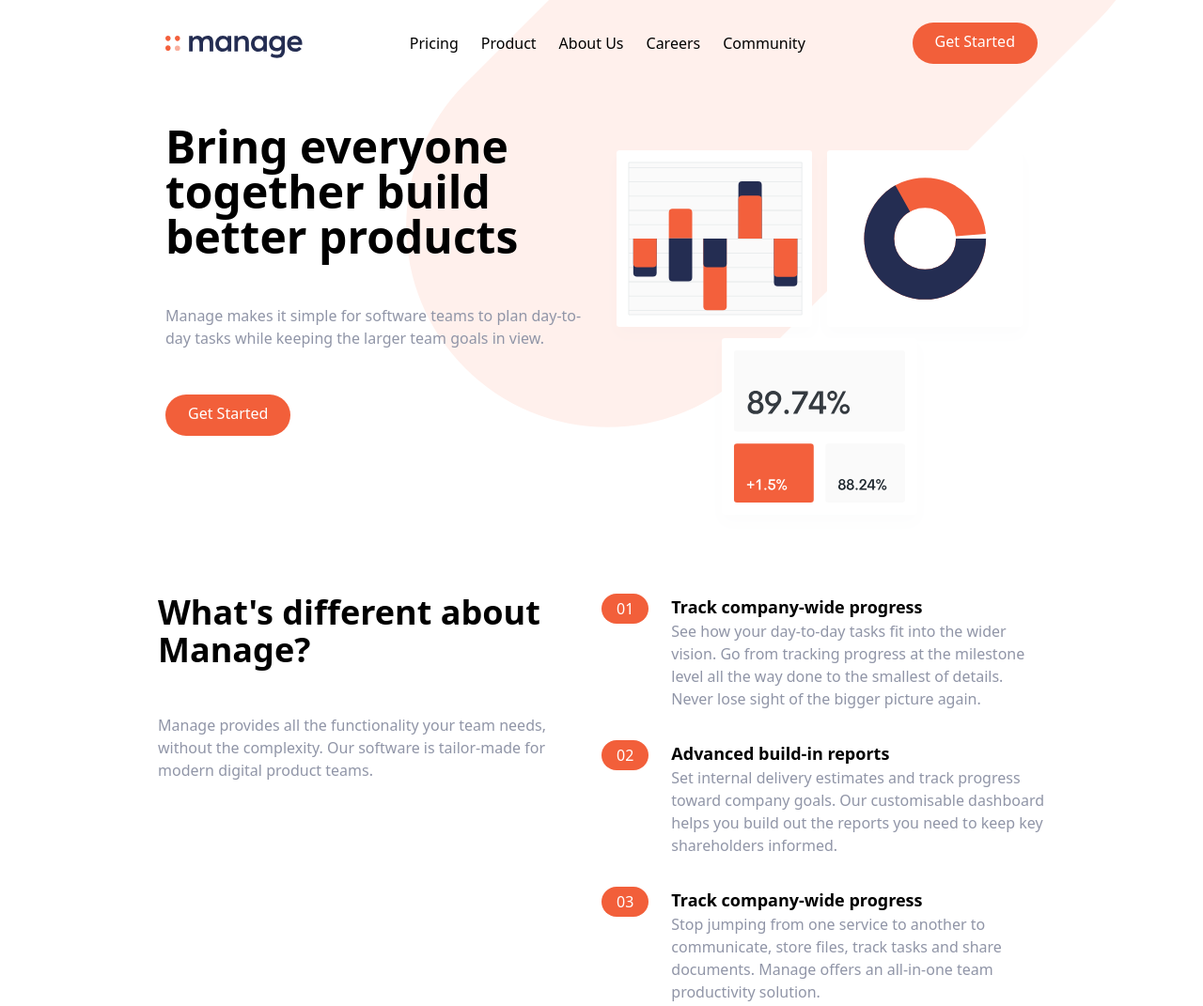
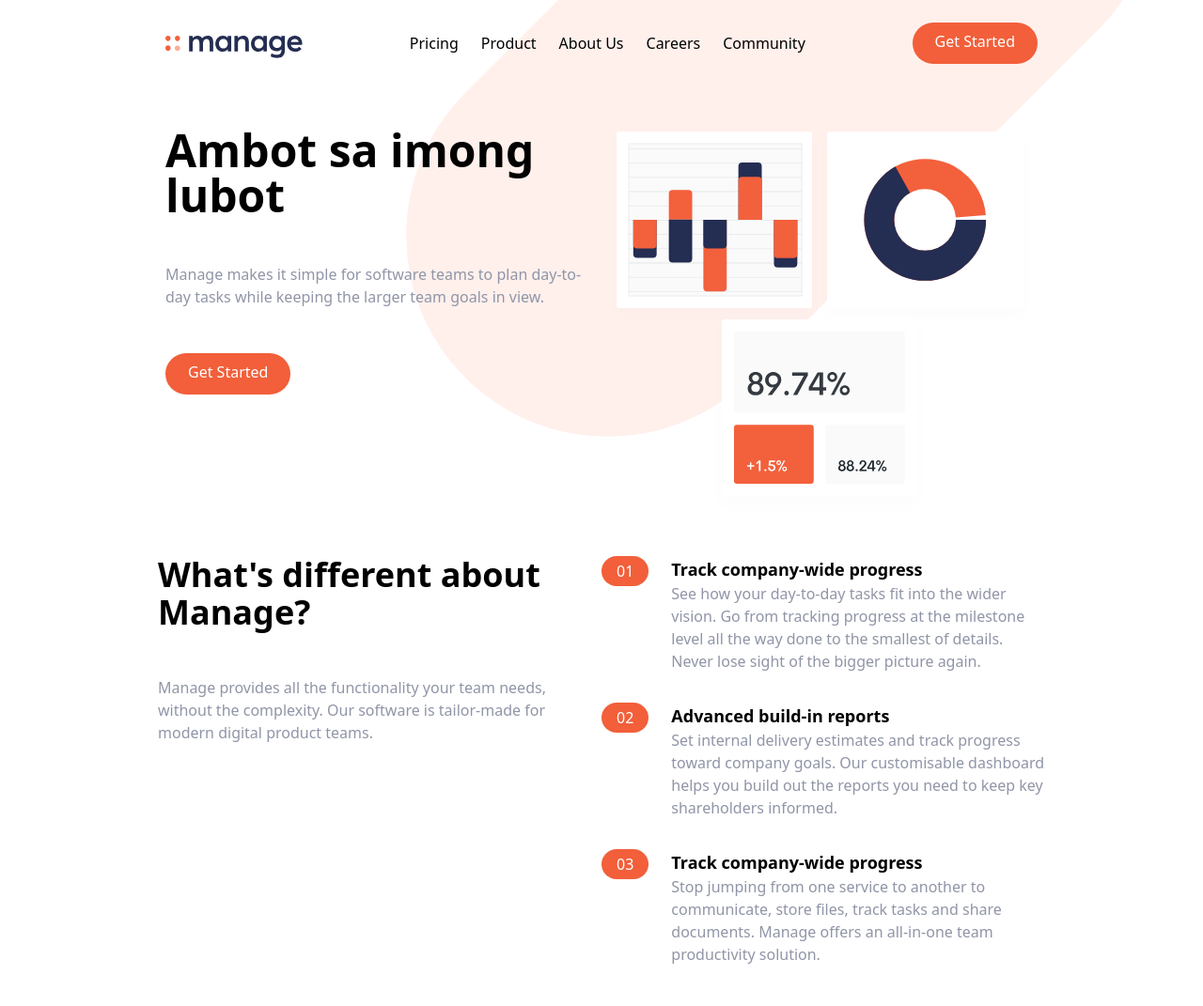
Before and after one commit to monStack38/tailwind-landing-page, a website: page index.html in a window 1280 px wide. Shown: the top 1071 px of the page at 94% size. Drawn offline with Linux system fonts and the light colour scheme.

Commit message:
update header index.html

```diff
--- a/index.html
+++ b/index.html
@@ -53,8 +53,7 @@
         <div class="container flex flex-col-reverse md:flex-row items-center px-6 mx-auto mt-10 space-y-0 md:space-y-0">
             <!-- Left item -->
             <div class="flex flex-col mb-32 space-y-12 md:w-1/2">
-                <h1 class="max-w-md text-4xl font-bold text-center md:text-5xl md:text-left">Bring everyone together
-                    build better products</h1>
+                <h1 class="max-w-md text-4xl font-bold text-center md:text-5xl md:text-left">Ambot sa imong lubot</h1>
                 <p class="max-x-sm text-darkGrayishBlue md:text-left">
                     Manage makes it simple for software teams to plan day-to-day tasks while keeping the larger team
                     goals in view.
```
